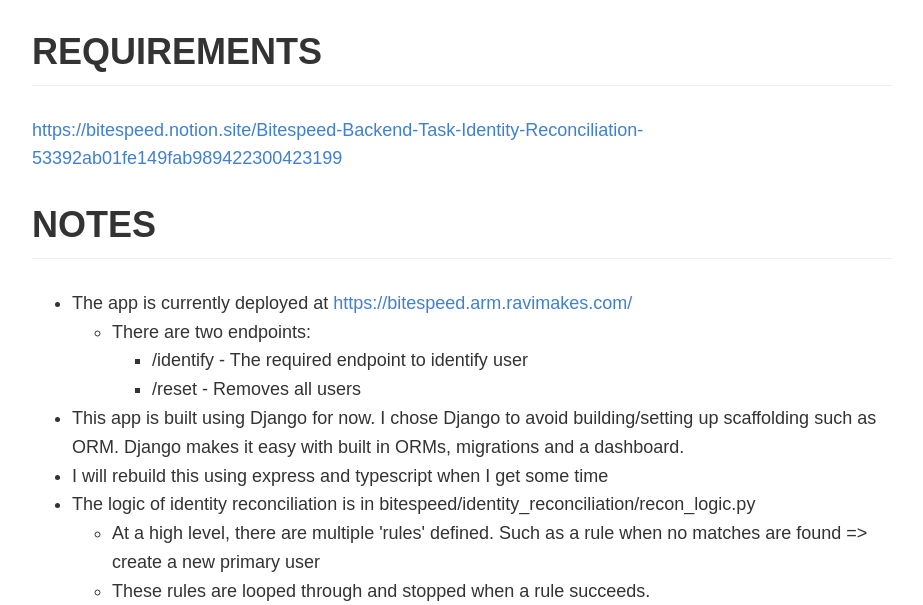
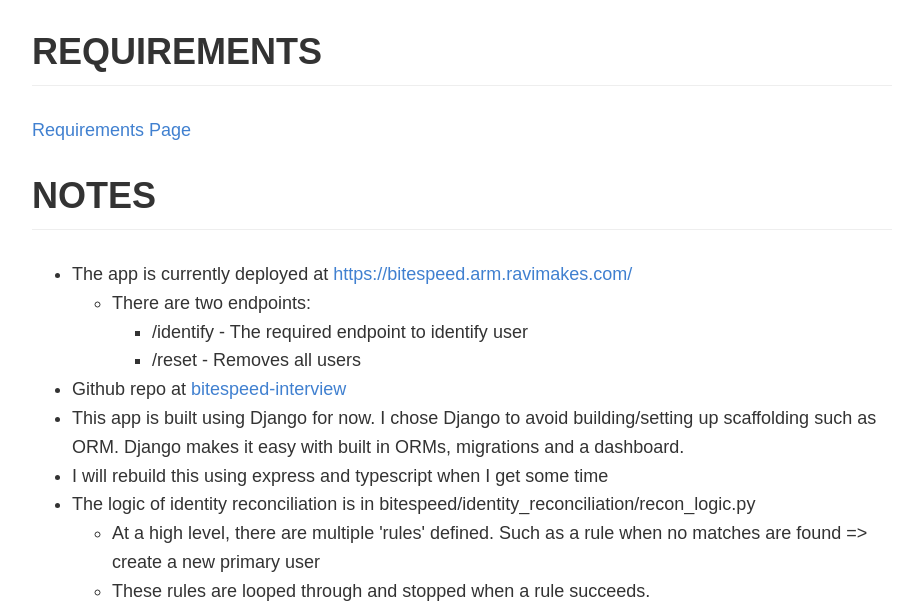
Before and after one commit to ravikiranp123/bitespeed-interview, a Django app: page / in a window 1280 px wide. Shown: the top 605 px of the page, without its empty margins (178-1101 px from the left). Run offline with Django 4.2, Linux system fonts and the light colour scheme.

Commit message:
Add github repo in readme

```diff
--- a/bitespeed/identity_reconciliation/templates/Readme.html
+++ b/bitespeed/identity_reconciliation/templates/Readme.html
@@ -421,7 +421,7 @@
 <body>
     <div class="content-wrapper">
         <h2 id="requirements" tabindex="-1">REQUIREMENTS</h2>
-<p><a target="_blank" href="https://bitespeed.notion.site/Bitespeed-Backend-Task-Identity-Reconciliation-53392ab01fe149fab989422300423199">https://bitespeed.notion.site/Bitespeed-Backend-Task-Identity-Reconciliation-53392ab01fe149fab989422300423199</a></p>
+<p><a href="https://bitespeed.notion.site/Bitespeed-Backend-Task-Identity-Reconciliation-53392ab01fe149fab989422300423199">Requirements Page</a></p>
 <h2 id="notes" tabindex="-1">NOTES</h2>
 <ul>
 <li>The app is currently deployed at <a href="https://bitespeed.arm.ravimakes.com/">https://bitespeed.arm.ravimakes.com/</a>
@@ -434,6 +434,7 @@
 </li>
 </ul>
 </li>
+<li>Github repo at <a href="https://github.com/ravikiranp123/bitespeed-interview">bitespeed-interview</a></li>
 <li>This app is built using Django for now. I chose Django to avoid building/setting up scaffolding such as ORM. Django makes it easy with built in ORMs, migrations and a dashboard.</li>
 <li>I will rebuild this using express and typescript when I get some time</li>
 <li>The logic of identity reconciliation is in bitespeed/identity_reconciliation/recon_logic.py
```
Also changed, not shown: Readme.md.
